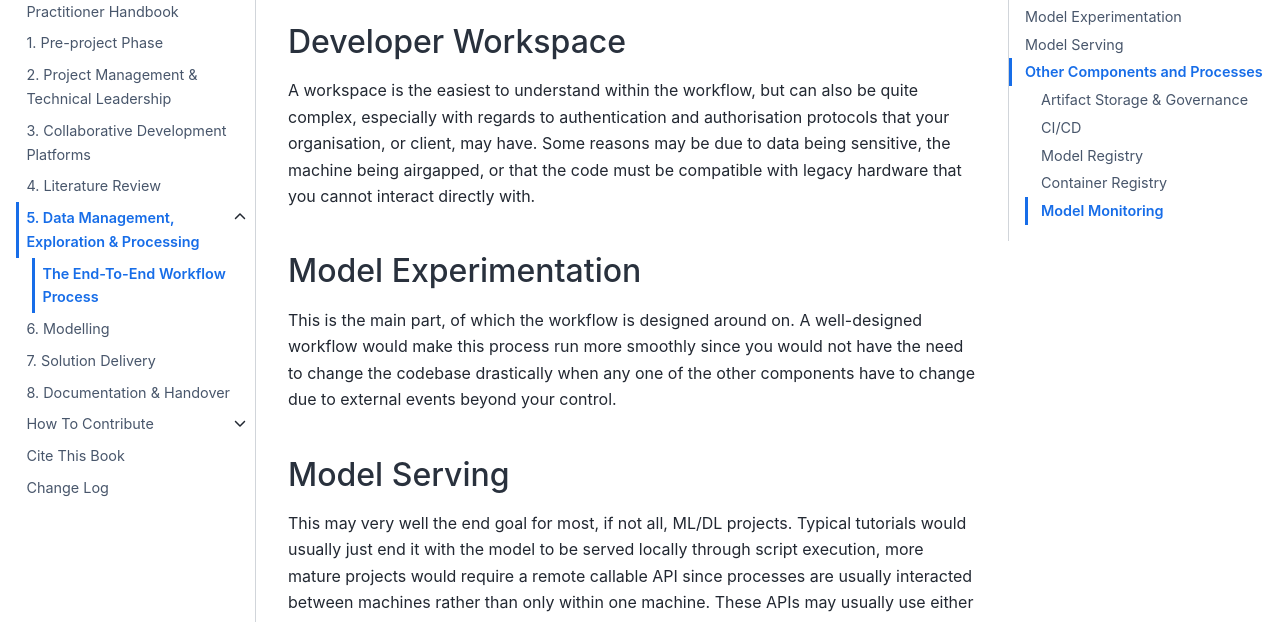
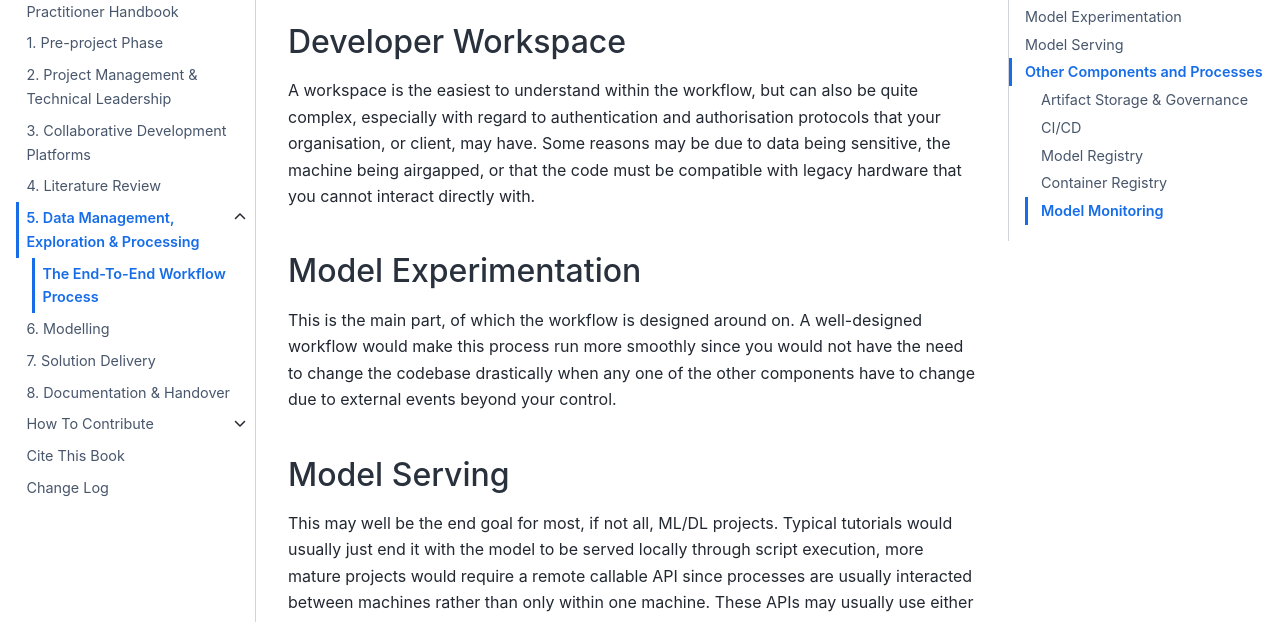
Before and after one commit to aisingapore/ai-practitioner-handbook, a Jupyter Book: the page built from book/5-data-mgmt-exp-proc/e2e-workflow.md, in a window 1280 px wide and 1400 px high, scrolled down 2724 px. Shown: the part 180-802 px from the top of the window. Built offline with Jupyter Book 1.0.4 settings and Sphinx 7.4.7 and the Sphinx Book theme 1.1.4, drawn with Linux system fonts in a browser that asks for light colours; some of the changed text lies outside the part shown.

Commit message:
'with regard to' is the preferred form. Deleted 'very' as what proselint prefers.

```diff
--- a/book/5-data-mgmt-exp-proc/e2e-workflow.md
+++ b/book/5-data-mgmt-exp-proc/e2e-workflow.md
@@ -79,7 +79,7 @@ while processed data is defined as data that is augmented by
 algorithm(s) or from another ML/DL model.
 
 It is also important that you know how the product is to be designed
-with regards to how data is being fed into the model, or through a
+with regard to how data is being fed into the model, or through a
 pre-processing algorithm first. You could ingest the data either
 locally or remotely, and remote options differ between using object
 storage for blob-like data such as image and audio files, database
@@ -107,7 +107,7 @@ handbook for more information regarding this process.
 ## Developer Workspace
 
 A workspace is the easiest to understand within the workflow, but can
-also be quite complex, especially with regards to authentication and
+also be quite complex, especially with regard to authentication and
 authorisation protocols that your organisation, or client, may have.
 Some reasons may be due to data being sensitive, the machine being
 airgapped, or that the code must be compatible with legacy hardware
@@ -123,7 +123,7 @@ beyond your control.
 
 ## Model Serving
 
-This may very well the end goal for most, if not all, ML/DL projects.
+This may well be the end goal for most, if not all, ML/DL projects.
 Typical tutorials would usually just end it with the model to be served
 locally through script execution, more mature projects would require
 a remote callable API since processes are usually interacted between
```
